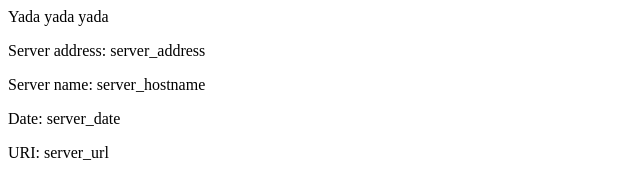
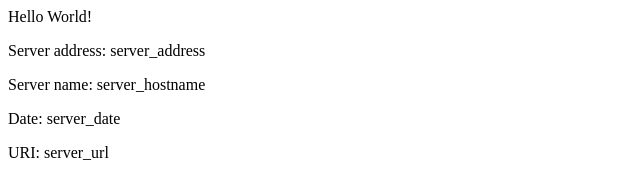
Before and after one commit to SpenserPorter/eks-example, a plain HTML site: page src/index.html in a window 1280 px wide. Shown: the full height of the page, 0-640 px from the left. Drawn offline with Linux system fonts and the light colour scheme.

Commit message:
Revert "Better homepage"
This reverts commit 919439073eec54a023d7ed348abc25fe3b85f352.

```diff
--- a/src/index.html
+++ b/src/index.html
@@ -2,7 +2,7 @@
 <title>Hello....NEWMAN!</title>
 </head>
 <div class="info">
-<h>Yada yada yada</h>
+<h>Hello World!</h>
 <p><span>Server&nbsp;address:</span> <span>server_address</span></p>
 <p><span>Server&nbsp;name:</span> <span>server_hostname</span></p>
 <p class="smaller"><span>Date:</span> <span>server_date</span></p>
```
